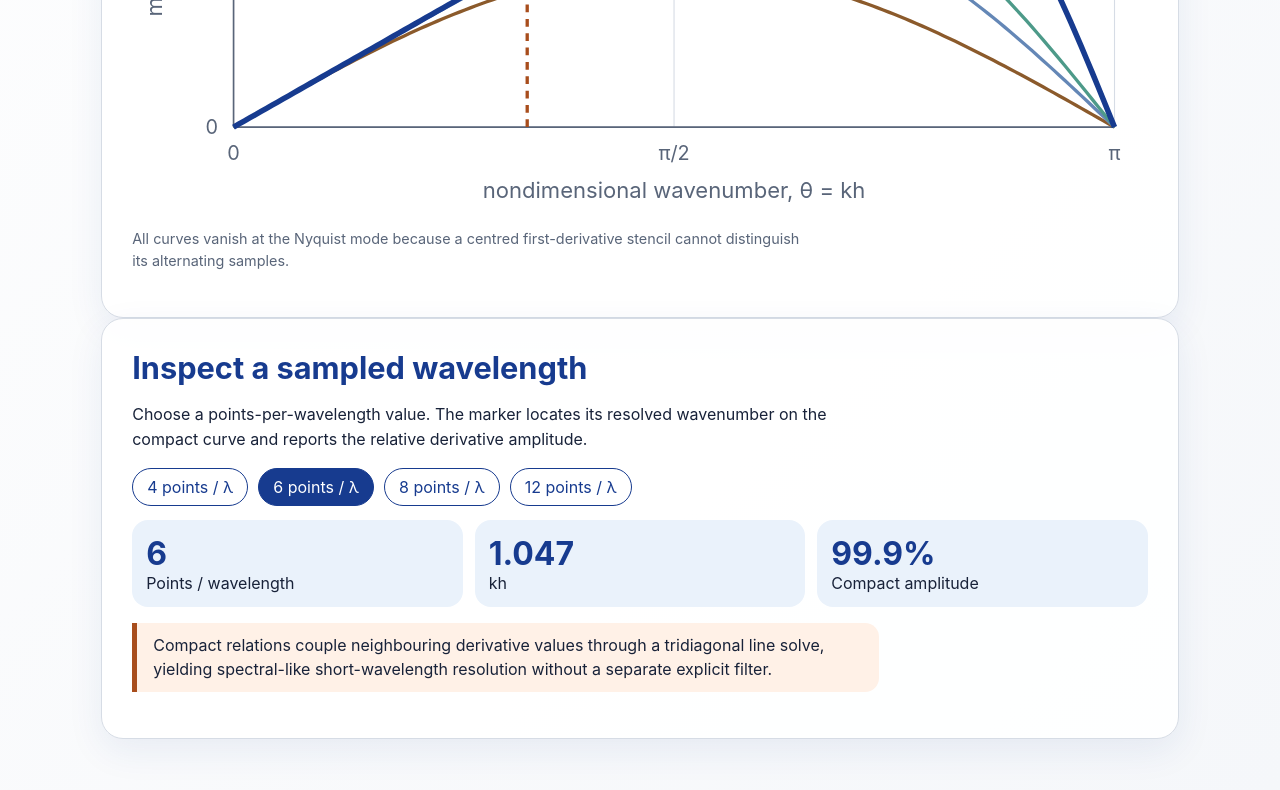
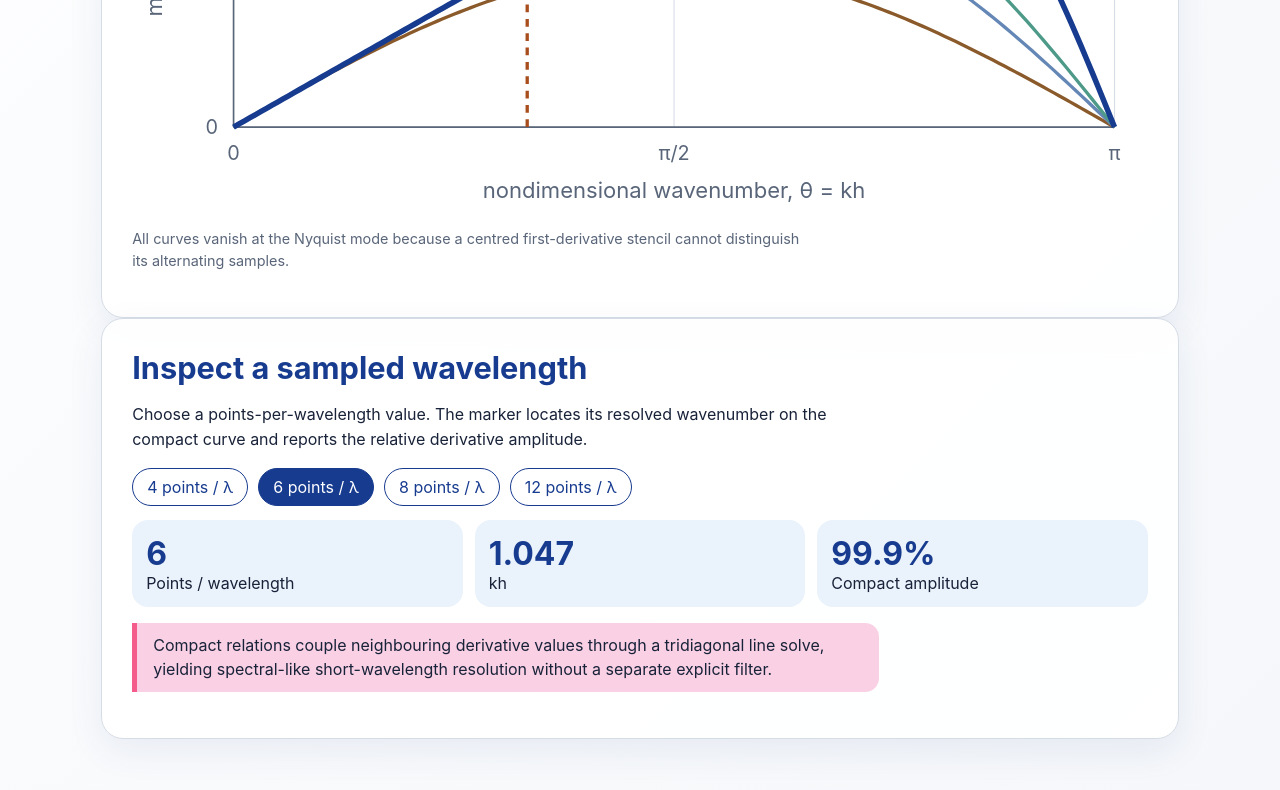
Before and after one commit to zeyveli/iac-2026-iposter, a website: page pages/compact/index.html in a window 1280 px wide. Shown: the part 848-1638 px from the top of the page. Drawn offline with Linux system fonts and the light colour scheme.

Commit message:
Apply manuscript pink iframe palette

```diff
--- a/assets/css/style.css
+++ b/assets/css/style.css
@@ -1,17 +1,17 @@
 :root {
   --itu-blue: #173b8f;
   --itu-blue-2: #245eb6;
-  --warm: #a84d1c;
+  --warm: #f45c8b;
   --reference: #1f2937;
   --numerical: #1572a1;
-  --pressure: #a84d1c;
+  --pressure: #f45c8b;
   --ink: #182239;
   --muted: #596579;
   --line: #d6dce5;
   --panel: #f7f8f6;
   --paper: #ffffff;
   --soft-blue: #eaf2fb;
-  --soft-warm: #fff1e7;
+  --soft-warm: #f9d0e4;
   --radius: 22px;
   font-family: Inter, Aptos, "Segoe UI", Arial, sans-serif;
   color: var(--ink);
```
